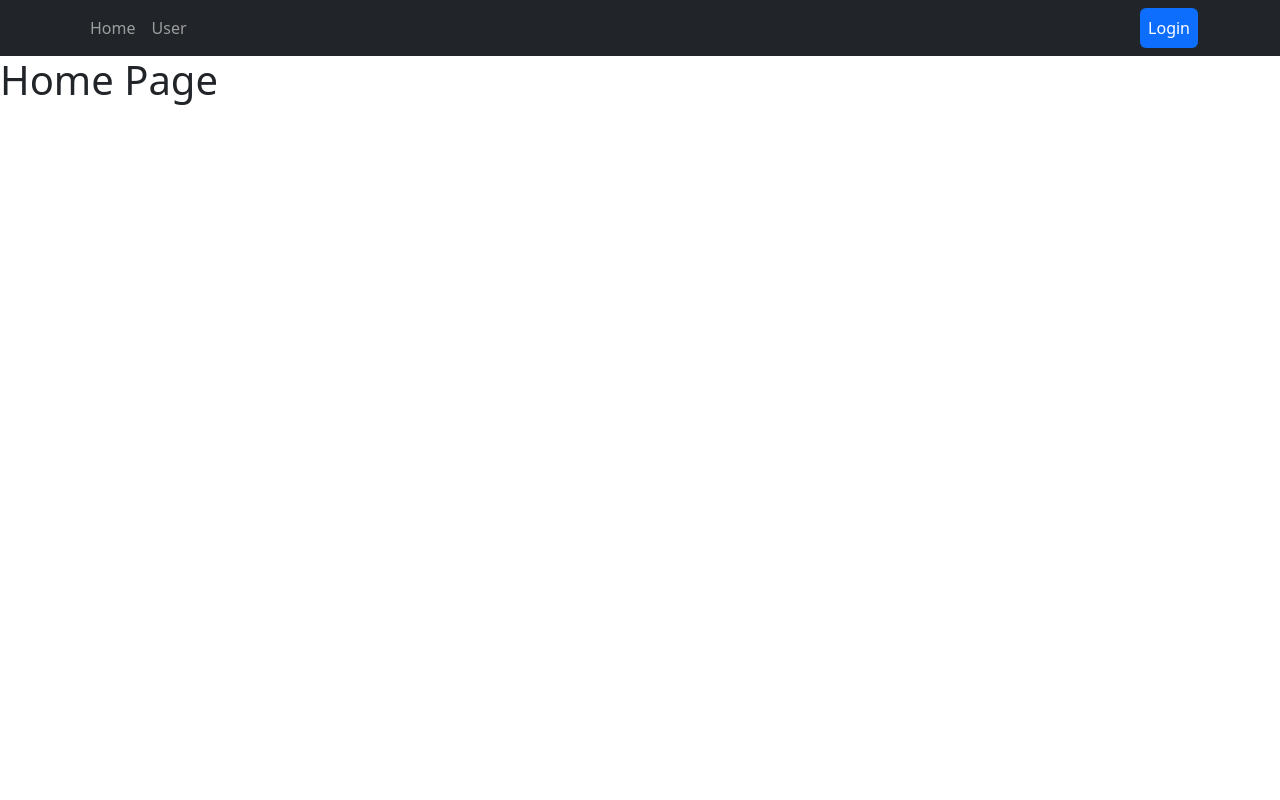
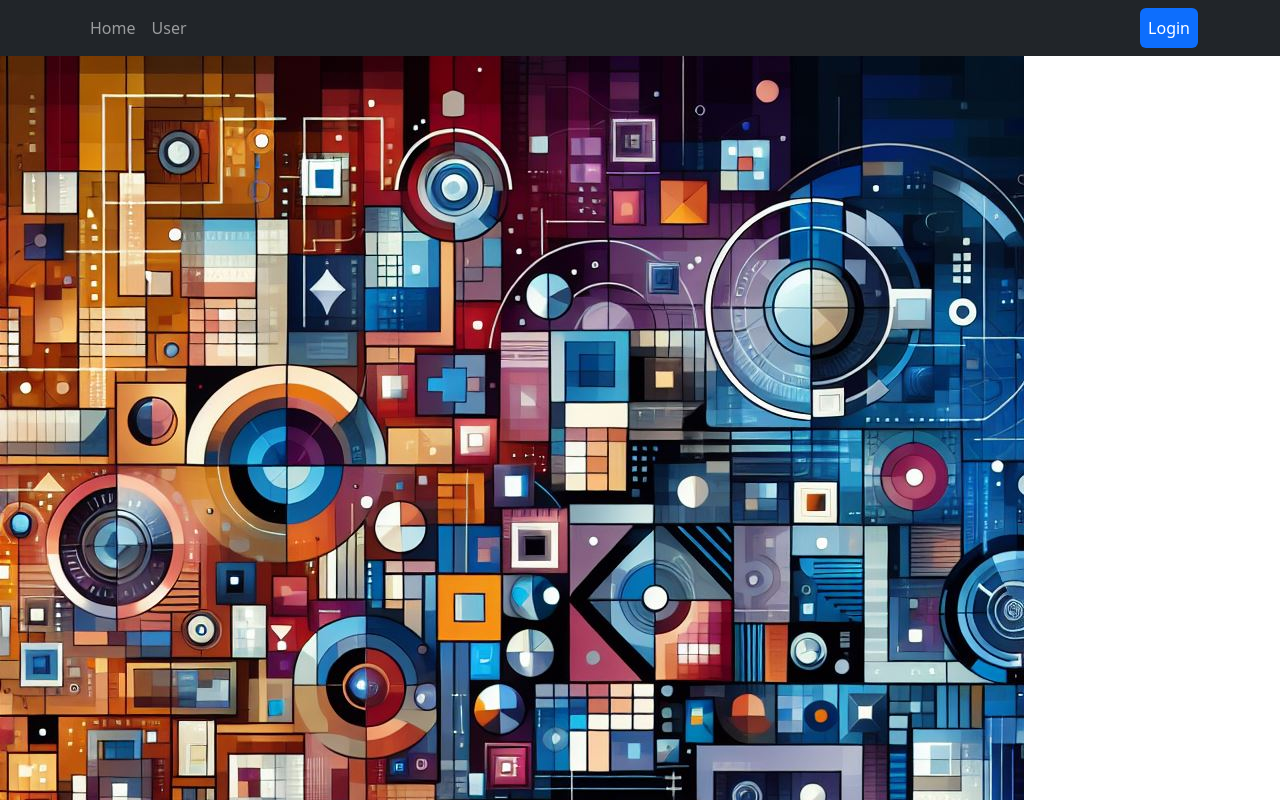
Before and after one commit to msfrzl1/React-Login-Register, a React (Vite) app: page / in a window 1280 px wide. Shown: the top 800 px of the page. Built offline with nearby package versions, Linux system fonts and the light colour scheme; the HTML template or start-up script is replaced by a standard one.

Commit message:
Menambahkan gambar home

```diff
--- a/src/components/Fragments/ContentHome.jsx
+++ b/src/components/Fragments/ContentHome.jsx
@@ -1,5 +1,9 @@
 const ContentHome = () => {
-  return <div></div>;
+  return (
+    <div>
+      <img src="/home.jpg" alt="image home" className="image-home" />
+    </div>
+  );
 };
 
 export default ContentHome;
--- a/src/components/pages/Home.jsx
+++ b/src/components/pages/Home.jsx
@@ -1,10 +1,11 @@
+import ContentHome from "../Fragments/ContentHome";
 import Navbar from "../Fragments/Navbar";
 
 const HomePage = () => {
   return (
     <div>
       <Navbar />
-      <h1>Home Page</h1>
+      <ContentHome />
     </div>
   );
 };
```
